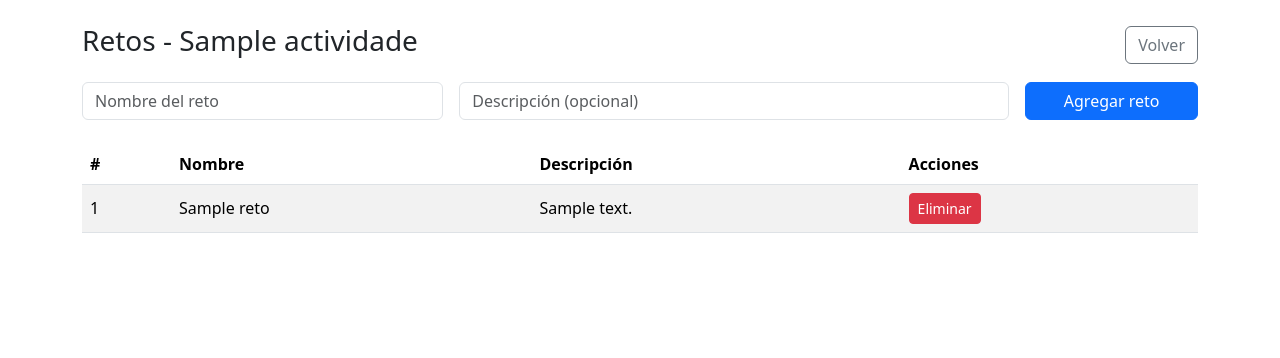
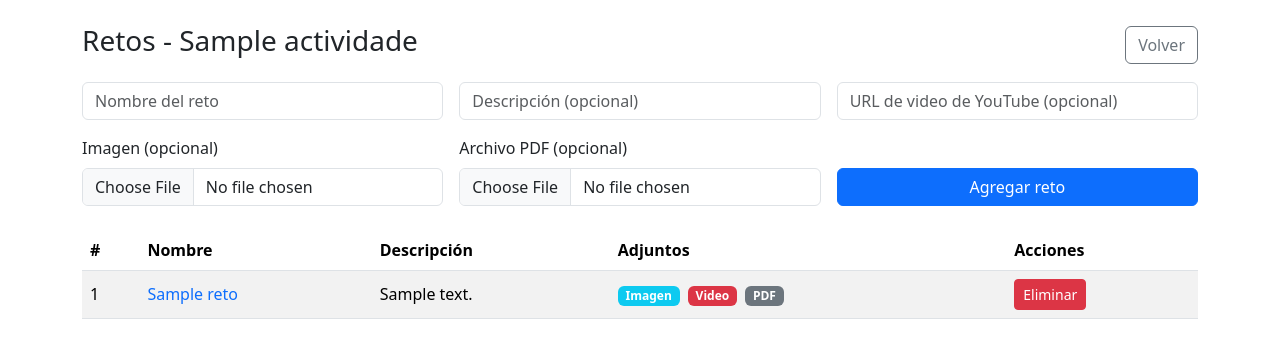
Before and after one commit to hfabra/Tablero-del-guardian, a PHP site: page /retos.php?actividad_id=1 in a window 1280 px wide. Shown: the part 56-414 px from the top of the page. Run offline with PHP 8.4, Linux system fonts and the light colour scheme; the visitor is signed in with stand-in values (Sample User, id 1); tables that the repository leaves empty hold one stand-in row (values such as "Sample post").

Commit message:
Agregar adjuntos multimedia y vista detallada para retos

```diff
--- a/retos.php
+++ b/retos.php
@@ -2,6 +2,40 @@
 require_once 'includes/db.php';
 require_once 'includes/protect.php';
 include 'includes/header.php';
+
+function subirArchivo(string $campo, array $extensionesPermitidas): ?string {
+  if (!isset($_FILES[$campo]) || !is_array($_FILES[$campo])) {
+    return null;
+  }
+
+  $archivo = $_FILES[$campo];
+  $error = $archivo['error'] ?? UPLOAD_ERR_NO_FILE;
+  if ($error === UPLOAD_ERR_NO_FILE) {
+    return null;
+  }
+  if ($error !== UPLOAD_ERR_OK) {
+    return null;
+  }
+
+  $extension = strtolower(pathinfo($archivo['name'] ?? '', PATHINFO_EXTENSION));
+  if ($extension === '' || !in_array($extension, $extensionesPermitidas, true)) {
+    return null;
+  }
+
+  $rutaDirectorio = __DIR__.'/assets/uploads/retos';
+  if (!is_dir($rutaDirectorio)) {
+    mkdir($rutaDirectorio, 0775, true);
+  }
+
+  $nombreArchivo = uniqid('reto_', true).'.'.$extension;
+  $rutaDestino = $rutaDirectorio.'/'.$nombreArchivo;
+
+  if (!move_uploaded_file($archivo['tmp_name'] ?? '', $rutaDestino)) {
+    return null;
+  }
+
+  return 'assets/uploads/retos/'.$nombreArchivo;
+}
 
 $actividad_id = isset($_GET['actividad_id']) ? (int)$_GET['actividad_id'] : 0;
 if ($actividad_id <= 0) { echo "<div class='alert alert-danger'>Actividad no valida.</div>"; include 'includes/footer.php'; exit; }
@@ -17,9 +51,20 @@ if (!$actividad) { echo "<div class='alert alert-danger'>Actividad no encontrada
 if ($_SERVER['REQUEST_METHOD']==='POST' && isset($_POST['nombre'])) {
   $nombre = trim($_POST['nombre']);
   $descripcion = trim($_POST['descripcion'] ?? '');
+  $video_url = trim($_POST['video_url'] ?? '');
+  $imagen = subirArchivo('imagen', ['jpg', 'jpeg', 'png', 'gif']);
+  $pdf = subirArchivo('pdf', ['pdf']);
+
+  if ($video_url !== '' && !preg_match('/^https?:\/\//i', $video_url)) {
+    $video_url = 'https://'.$video_url;
+  }
+  if ($video_url === '') {
+    $video_url = null;
+  }
+
   if ($nombre !== '') {
-    $stmt = $conn->prepare("INSERT INTO retos (actividad_id, nombre, descripcion) VALUES (?, ?, ?)");
-    $stmt->bind_param("iss", $actividad_id, $nombre, $descripcion);
+    $stmt = $conn->prepare("INSERT INTO retos (actividad_id, nombre, descripcion, imagen, video_url, pdf) VALUES (?, ?, ?, ?, ?, ?)");
+    $stmt->bind_param("isssss", $actividad_id, $nombre, $descripcion, $imagen, $video_url, $pdf);
     $stmt->execute();
   }
   header("Location: retos.php?actividad_id=".$actividad_id); exit;
@@ -28,11 +73,27 @@ if ($_SERVER['REQUEST_METHOD']==='POST' && isset($_POST['nombre'])) {
 // Eliminar reto
 if (isset($_GET['eliminar'])) {
   $id = (int)$_GET['eliminar'];
-  $conn->query("DELETE FROM retos WHERE id=$id AND actividad_id=$actividad_id");
+  $stmt = $conn->prepare("SELECT imagen, pdf FROM retos WHERE id=? AND actividad_id=?");
+  $stmt->bind_param("ii", $id, $actividad_id);
+  $stmt->execute();
+  if ($registro = $stmt->get_result()->fetch_assoc()) {
+    foreach (['imagen', 'pdf'] as $campo) {
+      if (!empty($registro[$campo])) {
+        $ruta = __DIR__.'/'.$registro[$campo];
+        if (is_file($ruta)) {
+          unlink($ruta);
+        }
+      }
+    }
+  }
+
+  $stmt = $conn->prepare("DELETE FROM retos WHERE id=? AND actividad_id=?");
+  $stmt->bind_param("ii", $id, $actividad_id);
+  $stmt->execute();
   header("Location: retos.php?actividad_id=".$actividad_id); exit;
 }
 
-$res = $conn->prepare("SELECT id, nombre, descripcion FROM retos WHERE actividad_id=? ORDER BY id DESC");
+$res = $conn->prepare("SELECT id, nombre, descripcion, imagen, video_url, pdf FROM retos WHERE actividad_id=? ORDER BY id DESC");
 $res->bind_param("i", $actividad_id);
 $res->execute();
 $retos = $res->get_result();
@@ -42,27 +103,43 @@ $retos = $res->get_result();
   <a href="actividades.php" class="btn btn-outline-secondary">Volver</a>
 </div>
 
-<form method="post" class="row g-3 mb-4">
+<form method="post" class="row g-3 mb-4" enctype="multipart/form-data">
   <div class="col-md-4">
     <input type="text" name="nombre" class="form-control" placeholder="Nombre del reto" required>
   </div>
-  <div class="col-md-6">
+  <div class="col-md-4">
     <input type="text" name="descripcion" class="form-control" placeholder="Descripción (opcional)">
   </div>
-  <div class="col-md-2 d-grid">
+  <div class="col-md-4">
+    <input type="url" name="video_url" class="form-control" placeholder="URL de video de YouTube (opcional)">
+  </div>
+  <div class="col-md-4">
+    <label class="form-label">Imagen (opcional)</label>
+    <input type="file" name="imagen" class="form-control" accept="image/*">
+  </div>
+  <div class="col-md-4">
+    <label class="form-label">Archivo PDF (opcional)</label>
+    <input type="file" name="pdf" class="form-control" accept="application/pdf">
+  </div>
+  <div class="col-md-4 d-grid align-content-end">
     <button class="btn btn-primary">Agregar reto</button>
   </div>
 </form>
 
 <div class="table-responsive">
 <table class="table table-striped align-middle">
-  <thead><tr><th>#</th><th>Nombre</th><th>Descripción</th><th>Acciones</th></tr></thead>
+  <thead><tr><th>#</th><th>Nombre</th><th>Descripción</th><th>Adjuntos</th><th>Acciones</th></tr></thead>
   <tbody>
     <?php while($r = $retos->fetch_assoc()): ?>
       <tr>
         <td><?= $r['id'] ?></td>
-        <td><?= htmlspecialchars($r['nombre']) ?></td>
+        <td><a href="reto_detalle.php?id=<?= $r['id'] ?>" class="text-decoration-none"><?= htmlspecialchars($r['nombre']) ?></a></td>
         <td><?= htmlspecialchars($r['descripcion']) ?></td>
+        <td>
+          <?php if(!empty($r['imagen'])): ?><span class="badge bg-info me-1">Imagen</span><?php endif; ?>
+          <?php if(!empty($r['video_url'])): ?><span class="badge bg-danger me-1">Video</span><?php endif; ?>
+          <?php if(!empty($r['pdf'])): ?><span class="badge bg-secondary">PDF</span><?php endif; ?>
+        </td>
         <td>
           <a class="btn btn-sm btn-danger" href="retos.php?actividad_id=<?= $actividad_id ?>&eliminar=<?= $r['id'] ?>" onclick="return confirm('¿Eliminar reto?');">Eliminar</a>
         </td>
--- a/sql/tablero_puntuaciones.sql
+++ b/sql/tablero_puntuaciones.sql
@@ -50,6 +50,9 @@ CREATE TABLE IF NOT EXISTS retos (
   actividad_id INT NOT NULL,
   nombre VARCHAR(150) NOT NULL,
   descripcion TEXT,
+  imagen VARCHAR(255),
+  video_url VARCHAR(255),
+  pdf VARCHAR(255),
   CONSTRAINT fk_reto_act FOREIGN KEY (actividad_id) REFERENCES actividades(id) ON DELETE CASCADE
 ) ENGINE=InnoDB;
 
```
Also changed, not shown: reto_detalle.php (added, +82 -0 lines), 1 other file.
